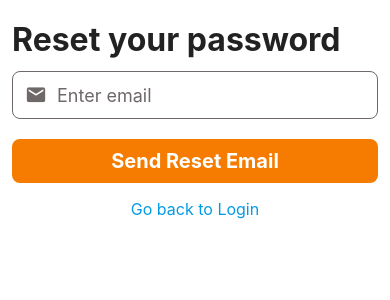
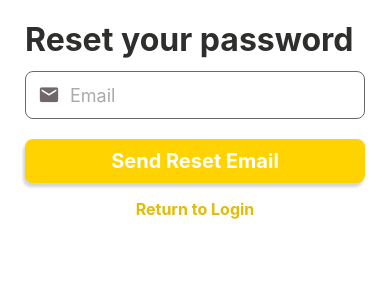
Before and after one commit to Skyfallin/lightout, a React Native app: screen /ForgotPassword in a window 390 px wide. Shown: the top 300 px of the page. Built offline with nearby package versions, Linux system fonts and the light colour scheme; no server answers.

Commit message:
password screen styles updated

```diff
--- a/screens/ForgotPasswordScreen.js
+++ b/screens/ForgotPasswordScreen.js
@@ -1,24 +1,25 @@
-import React, { useState } from 'react';
-import { StyleSheet, Text } from 'react-native';
-import { Formik } from 'formik';
-import { sendPasswordResetEmail } from 'firebase/auth';
+import React, { useState } from "react";
+import { StyleSheet, Text } from "react-native";
+import { Formik } from "formik";
+import { sendPasswordResetEmail } from "firebase/auth";
 
-import { passwordResetSchema } from '../utils';
-import { Colors, auth } from '../config';
-import { View, TextInput, Button, FormErrorMessage } from '../components';
+import { passwordResetSchema } from "../utils";
+import { Colors, auth } from "../config";
+import { View, TextInput, Button, FormErrorMessage } from "../components";
+import { theme } from "../utils/theme";
 
 export const ForgotPasswordScreen = ({ navigation }) => {
-  const [errorState, setErrorState] = useState('');
+  const [errorState, setErrorState] = useState("");
 
-  const handleSendPasswordResetEmail = values => {
+  const handleSendPasswordResetEmail = (values) => {
     const { email } = values;
 
     sendPasswordResetEmail(auth, email)
       .then(() => {
-        console.log('Success: Password Reset Email sent.');
-        navigation.navigate('Login');
+        console.log("Success: Password Reset Email sent.");
+        navigation.navigate("Login");
       })
-      .catch(error => setErrorState(error.message));
+      .catch((error) => setErrorState(error.message));
   };
 
   return (
@@ -27,9 +28,9 @@ export const ForgotPasswordScreen = ({ navigation }) => {
         <Text style={styles.screenTitle}>Reset your password</Text>
       </View>
       <Formik
-        initialValues={{ email: '' }}
+        initialValues={{ email: "" }}
         validationSchema={passwordResetSchema}
-        onSubmit={values => handleSendPasswordResetEmail(values)}
+        onSubmit={(values) => handleSendPasswordResetEmail(values)}
       >
         {({
           values,
@@ -37,40 +38,46 @@ export const ForgotPasswordScreen = ({ navigation }) => {
           errors,
           handleChange,
           handleSubmit,
-          handleBlur
+          handleBlur,
         }) => (
           <>
             {/* Email input field */}
             <TextInput
-              name='email'
-              leftIconName='email'
-              placeholder='Enter email'
-              autoCapitalize='none'
-              keyboardType='email-address'
-              textContentType='emailAddress'
+              name="email"
+              leftIconName="email"
+              placeholder="Email"
+              placeholderTextColor="#aaaaaa"
+              autoCapitalize="none"
+              keyboardType="email-address"
+              textContentType="emailAddress"
               value={values.email}
-              onChangeText={handleChange('email')}
-              onBlur={handleBlur('email')}
+              onChangeText={handleChange("email")}
+              onBlur={handleBlur("email")}
             />
             <FormErrorMessage error={errors.email} visible={touched.email} />
             {/* Display Screen Error Mesages */}
-            {errorState !== '' ? (
+            {errorState !== "" ? (
               <FormErrorMessage error={errorState} visible={true} />
             ) : null}
             {/* Password Reset Send Email  button */}
-            <Button style={styles.button} onPress={handleSubmit}>
+            <Button
+              style={[styles.button, theme.shadowProp]}
+              onPress={handleSubmit}
+            >
               <Text style={styles.buttonText}>Send Reset Email</Text>
             </Button>
           </>
         )}
       </Formik>
       {/* Button to navigate to Login screen */}
-      <Button
-        style={styles.borderlessButtonContainer}
-        borderless
-        title={'Go back to Login'}
-        onPress={() => navigation.navigate('Login')}
-      />
+      <View style={styles.footerView}>
+        <Text
+          onPress={() => navigation.navigate("Login")}
+          style={styles.footerLink}
+        >
+          Return to Login
+        </Text>
+      </View>
     </View>
   );
 };
@@ -79,34 +86,41 @@ const styles = StyleSheet.create({
   container: {
     flex: 1,
     backgroundColor: Colors.white,
-    paddingHorizontal: 12
+    paddingHorizontal: 25,
   },
   innercontainer: {
-    alignItems: 'center'
+    alignItems: "center",
   },
   screenTitle: {
     fontSize: 32,
-    fontWeight: '700',
-    color: Colors.black,
-    paddingTop: 20
+    fontWeight: "700",
+    color: Colors.secondary.dark,
+    paddingTop: 20,
   },
   button: {
-    width: '100%',
-    justifyContent: 'center',
-    alignItems: 'center',
+    width: "100%",
+    justifyContent: "center",
+    alignItems: "center",
     marginTop: 8,
-    backgroundColor: Colors.orange,
+    backgroundColor: Colors.primary.main,
     padding: 10,
-    borderRadius: 8
+    borderRadius: 8,
   },
   buttonText: {
     fontSize: 20,
     color: Colors.white,
-    fontWeight: '700'
+    fontWeight: "700",
   },
-  borderlessButtonContainer: {
+  footerView: {
+    flex: 1,
+    alignItems: "center",
+  },
+  footerLink: {
     marginTop: 16,
-    alignItems: 'center',
-    justifyContent: 'center'
-  }
+    alignItems: "center",
+    justifyContent: "center",
+    color: Colors.primary.dark,
+    fontWeight: "bold",
+    fontSize: 16,
+  },
 });
--- a/screens/SignupScreen.js
+++ b/screens/SignupScreen.js
@@ -60,6 +60,7 @@ export const SignupScreen = ({ navigation }) => {
                 name="email"
                 leftIconName="email"
                 placeholder="Email"
+                placeholderTextColor="#aaaaaa"
                 autoCapitalize="none"
                 keyboardType="email-address"
                 textContentType="emailAddress"
@@ -72,6 +73,7 @@ export const SignupScreen = ({ navigation }) => {
                 name="password"
                 leftIconName="lock"
                 placeholder="Password"
+                placeholderTextColor="#aaaaaa"
                 autoCapitalize="none"
                 autoCorrect={false}
                 secureTextEntry={passwordVisibility}
@@ -90,6 +92,7 @@ export const SignupScreen = ({ navigation }) => {
                 name="confirmPassword"
                 leftIconName="lock"
                 placeholder="Confirm password"
+                placeholderTextColor="#aaaaaa"
                 autoCapitalize="none"
                 autoCorrect={false}
                 secureTextEntry={confirmPasswordVisibility}
@@ -160,11 +163,6 @@ const styles = StyleSheet.create({
     color: Colors.white,
     fontWeight: "700",
   },
-  borderlessButtonContainer: {
-    marginTop: 16,
-    alignItems: "center",
-    justifyContent: "center",
-  },
   footerView: {
     flex: 1,
     alignItems: "center",
```
